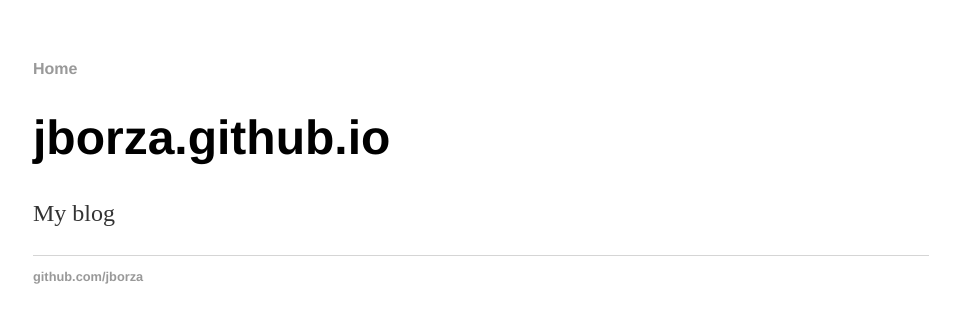
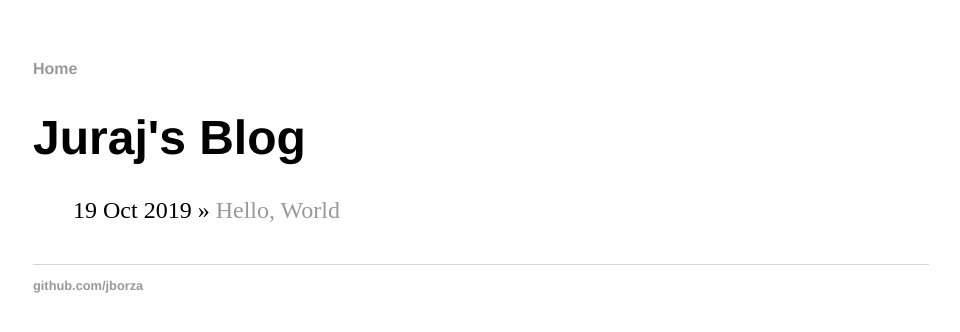
Before and after one commit to jborza/jborza.github.io, a Jekyll site: the page built from index.html, in a window 1280 px wide. Shown: the top 332 px of the page, without its empty margins (159-1119 px from the left). Built offline with Jekyll 4.4.1, drawn with Linux system fonts in a browser that asks for light colours; our own code applies the rules of GitHub Pages for plain Markdown files.

Commit message:
posts index

```diff
--- a/_posts/2019-10-19-hello-world.md
+++ b/_posts/2019-10-19-hello-world.md
@@ -1,6 +1,6 @@
 ---
 layout: post
-title: "Hank Quinlan, Horrible Cop, Launches Site"
+title: "Hello, World"
 date: 2019-10-19
 ---
 
--- /dev/null
+++ b/index.html
@@ -0,0 +1,11 @@
+---
+layout: default
+title: Juraj's Blog
+---
+	<h1>{{ page.title }}</h1>
+	<ul class="posts">
+
+	  {% for post in site.posts %}
+	    <li><span>{{ post.date | date_to_string }}</span> » <a href="{{ post.url }}" title="{{ post.title }}">{{ post.title }}</a></li>
+	  {% endfor %}
+	</ul>
```
